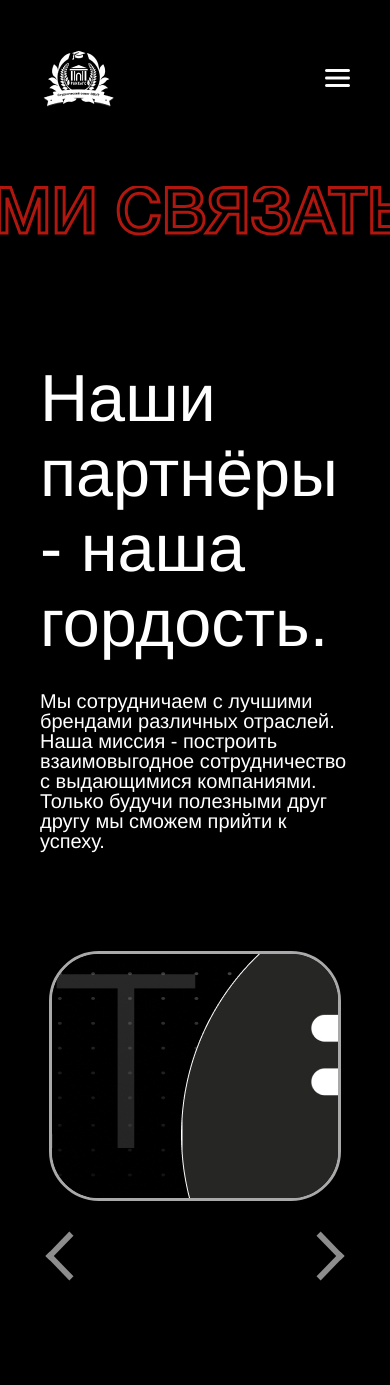
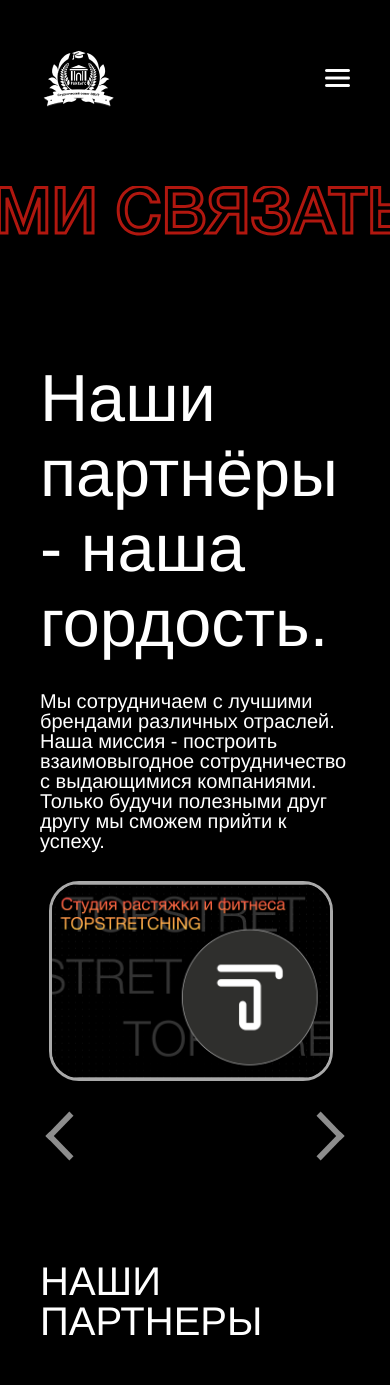
Before and after one commit to zaiden54/ss-emit-zaiden-fork, a React (Create React App) app in the folder frontend/: page /partners in a window 390 px wide. Shown: the top 1385 px of the page. Built offline with nearby package versions, Linux system fonts and the light colour scheme.

Commit message:
Add useStates

```diff
--- a/frontend/src/App.js
+++ b/frontend/src/App.js
@@ -14,7 +14,6 @@ function App() {
 
   const isAuthenticated = !!useSelector(state => state.auth.isAuthenticated)
 
-  console.log(isAuthenticated)
   const route = useRoutes(isAuthenticated)
 
   return (
--- a/frontend/src/components/Partners.js
+++ b/frontend/src/components/Partners.js
@@ -86,7 +86,9 @@ export const PartnersDiscount = () => {
       <div className="PartnersDiscount">
         <div className="DiscountImages-container">
           {PartnersDiscountImage.map((item, index) => {
-            return <div key={index} className="DicosountImage-container"><img className="DiscountImage" src={item.img} alt="" /></div>;
+            return <div key={index} className="DicosountImage-container">
+                <img className="DiscountImage" src={item.img} alt="" />
+              </div>;
           })}
         </div>
       </div>
@@ -170,20 +172,12 @@ export const PartnersRegistration = () => {
       e.target.reset();
   };
   function showMassage(){
-    document.getElementById("showMassage").style.display = "block";
+    setDisplayMessage(true)
   }
 
-  // state={
-  //   inputMail:''
-  // }
+  const [displayMessage, setDisplayMessage] = useState(false)
 
-  // handleInputMailChange=({target:{value}})=>{
-  //   this.setState({
-  //     inputMail:value,
-  //   })
-  // }
 
-  // const{inputMail}=this.state
   return(
     <div>
     <div className="PartnersLetterText">
@@ -198,7 +192,12 @@ export const PartnersRegistration = () => {
     <div className="PartnersLetter7 PartnersLetter"></div>
     <div className="PartnersLetter">
       <form action="#" className="partners-form" method="get" ref={form} onSubmit={sendEmail}>
-        <div className='showMassage' id='showMassage'>Сообщение отправлено, проверьте почту!</div>
+        {
+          displayMessage ?
+          <div className='showMassage' id='showMassage'>Сообщение отправлено, проверьте почту!</div>
+          : ''
+        }
+
         <label className="form-control-placeholder" for="name">
           Имя
         </label>
--- a/frontend/src/index.css
+++ b/frontend/src/index.css
@@ -945,7 +945,7 @@ body {
   display: block;
   font-weight: 100;
   text-align: left;
-  margin-bottom: 100px;
+  margin-bottom: 30px;
   font-size: 20px;
   line-height: 20px;
   font-family: 'Helvetica';
@@ -995,6 +995,7 @@ body {
   margin: 0 auto 30px auto;
   /* overflow: hidden; */
 }
+
 .DiscountImages-container{
   position: relative;
   display: flex;
@@ -1015,6 +1016,10 @@ body {
   border-radius: 72px;
   overflow: hidden;
   border: 3px solid #A9A9A9;
+}
+
+.DiscountImage {
+  height: 100%;
 }
 
 
@@ -1084,7 +1089,13 @@ body {
     border-radius: 20px;
     animation: partners_span1 0.7s ease alternate forwards;
   }
+
+  .DicosountImage-container {
+    min-width: 800px;
+    height: auto;
+  }
 }
+
 
 
 
@@ -1270,7 +1281,6 @@ body {
 }
 
 .showMassage{
-  display: none;
   transform:translate(-50%, 0%);
   left: 50%;
   top:-25%;
@@ -1287,11 +1297,28 @@ body {
   text-align: center;
   transition: all 2s linear ;
 }
+
+@media screen and (max-width: 1200px){
+
+  .DicosountImage-container {
+    min-width: 500px;
+    max-height: 340px;
+    border-radius: 40px;
+  }
+}
+
+
 @media screen and (max-width: 600px) {
   .DicosountImage-container {
-    max-width: 75vw;
-    height: 250px;
-    border-radius: 50px;
+
+    min-width: 0;
+    max-height: none;
+
+    max-width: 73vw;
+    height: 200px;
+    border-radius: 30px;
+
+
   }
 
   .PartnersDiscount {
--- a/frontend/src/pages/AuthPage.js
+++ b/frontend/src/pages/AuthPage.js
@@ -1,6 +1,6 @@
 import React from "react";
 import { Footer } from "../components/Footer";
-// import { Login } from "../components/Login";
+import { Login } from "../components/Login";
 import { Navbar } from "../components/Navbar";
 
 
@@ -8,7 +8,7 @@ export const Auth = () => {
     return (
         <div>
             <Navbar />
-            {/* <Login /> */}
+            <Login />
             <Footer />
         </div>
     )
```
Also changed, not shown: frontend/src/media/images/a1.png, 1 other file (tests, documents, lock files or other folders).
